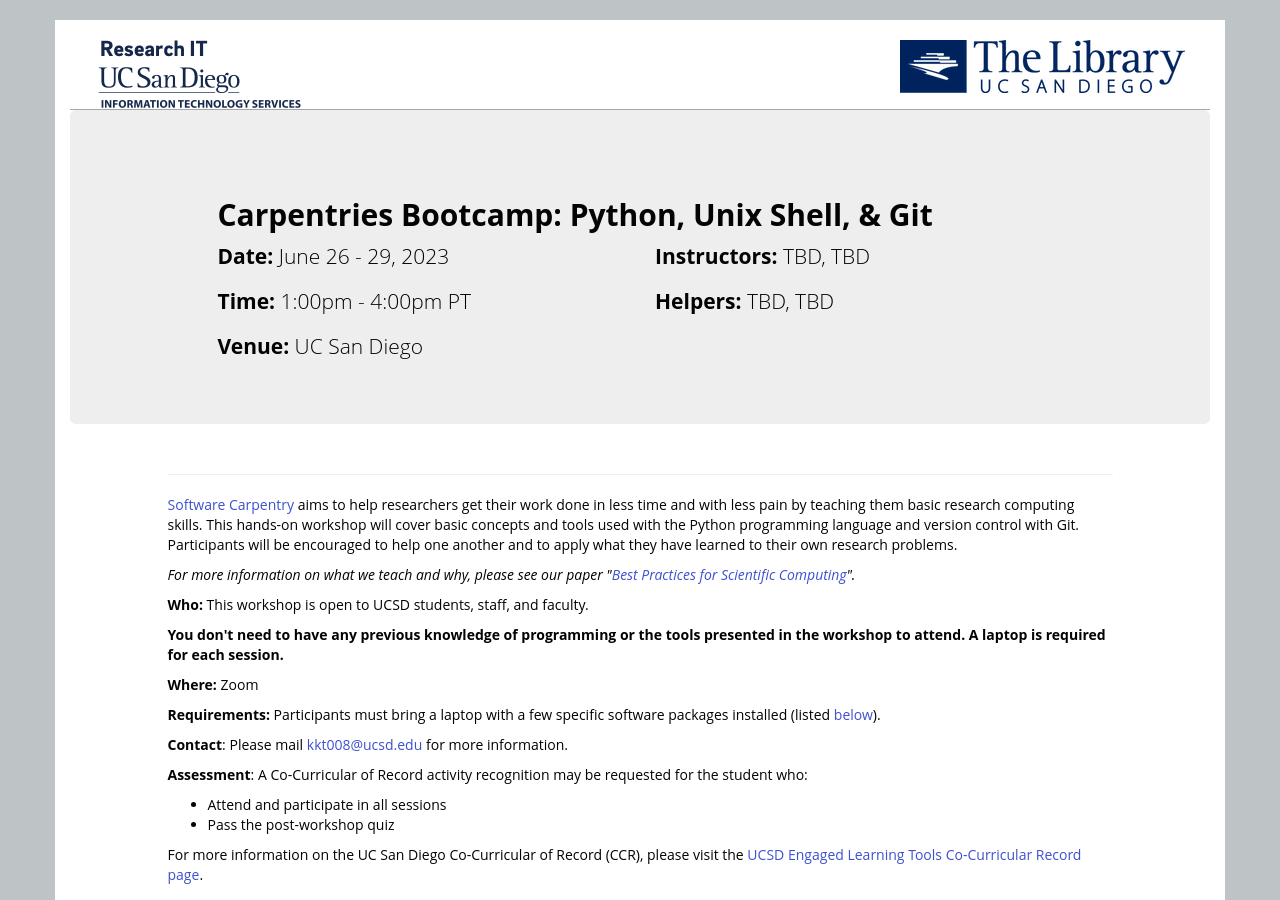
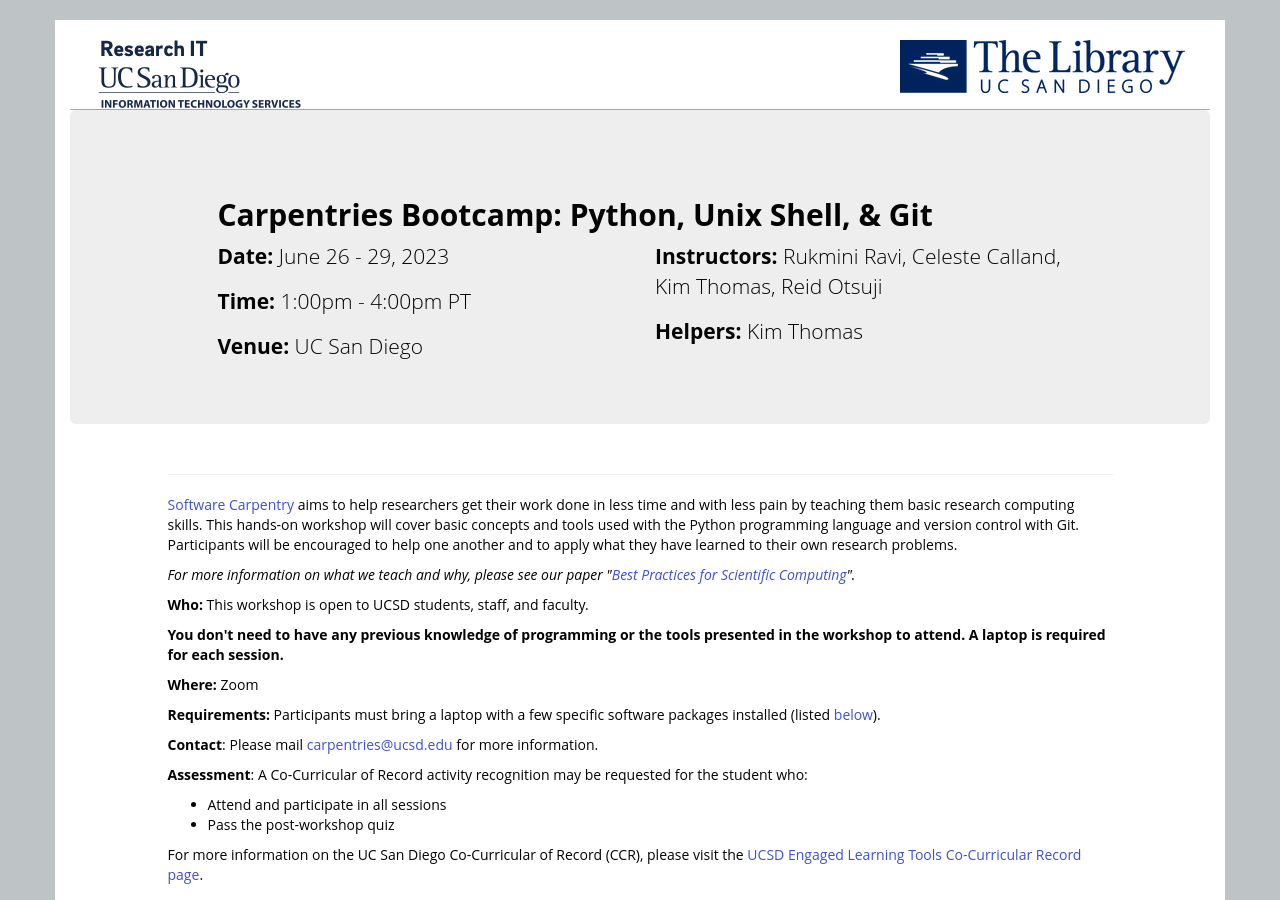
Before and after one commit to ucsdlib/2023-06-26-UCSD, a Jekyll site: the page built from index.html, in a window 1280 px wide and 900 px high. Built offline with Jekyll 4.4.1, drawn with Linux system fonts in a browser that asks for light colours; nearby versions of some CDN libraries; library files that are not in the unit come from our copies.

Commit message:
added instructors, helpers, and carpentries email

```diff
--- a/index.html
+++ b/index.html
@@ -12,9 +12,9 @@
 startdate: "2023-06-26"  # use YYYY-MM-DD format like "2015-01-01"
 enddate: "2023-06-29"  # use YYYY-MM-DD format like" 2015-01-02"
 days: null
-instructor: ["TBD", "TBD"] # list of names like ["Kay McNulty", "Betty Jennings", "Betty Snyder"]
-helper: ["TBD", "TBD"]     # list of names like ["Marlyn Wescoff", "Fran Bilas", "Ruth Lichterman"]
-contact: "kkt008@ucsd.edu"    # contact email address for workshop organizer, such as "grace@hopper.org"
+instructor: ["Rukmini Ravi", "Celeste Calland", "Kim Thomas", "Reid Otsuji"] # list of names like ["Kay McNulty", "Betty Jennings", "Betty Snyder"]
+helper: ["Kim Thomas"]     # list of names like ["Marlyn Wescoff", "Fran Bilas", "Ruth Lichterman"]
+contact: "carpentries@ucsd.edu"    # contact email address for workshop organizer, such as "grace@hopper.org"
 <!-- etherpad: "" # optional (insert the URL for your Etherpad if you're using one) -->
 ---
 <!--
```
